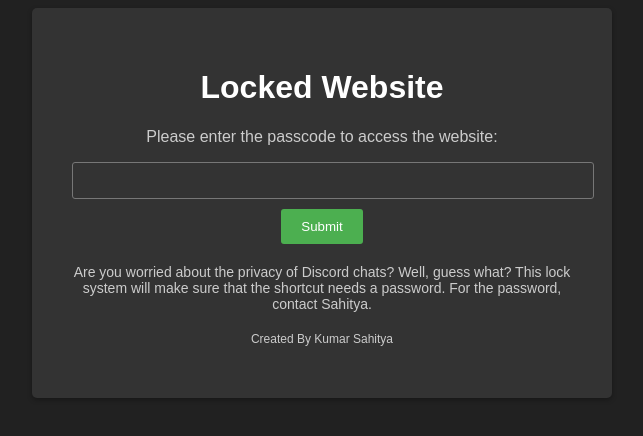
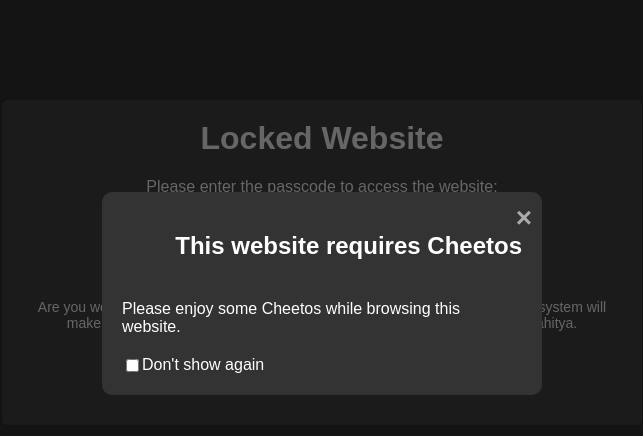
Before and after one commit to kumarafkbot/Discord, a plain HTML site: page index.html in a window 1280 px wide. Shown: the whole page, without its empty margins (318-961 px from the left). Drawn offline with Linux system fonts and the light colour scheme.

Commit message:
Update index.html

```diff
--- a/index.html
+++ b/index.html
@@ -1,5 +1,3 @@
-
-
 
 <!DOCTYPE html>
 <html>
@@ -7,82 +5,133 @@
     <title>Locked Website</title>
     <style>
         body {
-            background-color: #212121;
-            color: #fff;
             font-family: Arial, sans-serif;
-        }
-
-        .container {
-            max-width: 500px;
-            margin: 0 auto;
-            padding: 40px;
-            background-color: #333;
-            border-radius: 5px;
-            box-shadow: 0 2px 5px rgba(0, 0, 0, 0.3);
-            text-align: center;
-        }
-
-        h1 {
-            text-align: center;
-            color: #fff;
-        }
-
-        p {
-            color: #ccc;
-        }
-
-        input[type="password"] {
-            width: 100%;
-            padding: 10px;
-            margin-bottom: 10px;
-            border-radius: 3px;
-            border: 1px solid #777;
+            margin: 0;
+            padding: 0;
             background-color: #333;
             color: #fff;
         }
 
-        button {
-            background-color: #4CAF50;
-            color: white;
-            padding: 10px 20px;
-            border: none;
-            border-radius: 3px;
+        .container {
+            max-width: 600px;
+            margin: 100px auto;
+            background-color: #444;
+            padding: 20px;
+            border-radius: 5px;
+            text-align: center;
+            box-shadow: 0 0 10px rgba(0, 0, 0, 0.1);
+        }
+
+        h1 {
+            margin-top: 0;
+        }
+
+        p {
+            margin-bottom: 20px;
+        }
+
+        .description {
+            font-size: 14px;
+            color: #fff;
+        }
+
+        .credit-container {
+            margin-top: 40px;
+        }
+
+        .credit {
+            font-size: 12px;
+            color: #fff;
+        }
+
+        .modal {
+            display: none;
+            position: fixed;
+            z-index: 999;
+            left: 0;
+            top: 0;
+            width: 100%;
+            height: 100%;
+            overflow: auto;
+            background-color: rgba(0, 0, 0, 0.6);
+        }
+
+        .modal-content {
+            background-color: #333;
+            margin: 15% auto;
+            padding: 20px;
+            border-radius: 10px;
+            max-width: 400px;
+            color: #fff;
+            position: relative;
+        }
+
+        .modal-header {
+            display: flex;
+            justify-content: flex-end;
+            align-items: center;
+            margin-bottom: 20px;
+        }
+
+        .modal-close {
+            color: #aaa;
+            font-size: 28px;
+            font-weight: bold;
+            cursor: pointer;
+            position: absolute;
+            top: 10px;
+            right: 10px;
+        }
+
+        .modal-close:hover,
+        .modal-close:focus {
+            color: #fff;
+            text-decoration: none;
             cursor: pointer;
         }
 
-        button:hover {
-            background-color: #45a049;
+        .modal-check {
+            display: flex;
+            align-items: center;
+            margin-top: 20px;
         }
 
-        .description {
-            margin-top: 20px;
-            font-size: 14px;
-            text-align: center;
-            color: #ccc;
+        .modal-input {
+            margin-bottom: 10px;
         }
 
-        .credit {
-            margin-top: 20px;
-            font-size: 12px;
-            text-align: center;
-            color: #ccc;
+        .modal-submit {
+            background-color: #4CAF50;
+            color: #fff;
+            padding: 10px 20px;
+            border: none;
+            border-radius: 5px;
+            cursor: pointer;
+            font-size: 16px;
+            margin-top: 10px;
         }
     </style>
     <script>
-        function checkPasscode() {
-            var passcode = document.getElementById("passcode").value;
-            if (passcode === "6969") {
-                window.location.href = "https://discord.com/app";
-            } else {
-                alert("Incorrect passcode. Please try again.");
-            }
+        window.onload = function() {
+            var modal = document.getElementById("modal");
+            modal.style.display = "block";
+        };
+
+        function closeModal() {
+            var modal = document.getElementById("modal");
+            modal.style.display = "none";
         }
 
-        function handleKeyPress(event) {
-            if (event.keyCode === 13) {
-                event.preventDefault();
-                checkPasscode();
-            }
+        function toggleDarkMode() {
+            var body = document.querySelector("body");
+            var container = document.querySelector(".container");
+            var modalContent = document.querySelector(".modal-content");
+            var modalClose = document.querySelector(".modal-close");
+
+            body.classList.toggle("dark-mode");
+            container.classList.toggle("dark-mode");
+            modalContent.classList.toggle("dark-mode");
+            modalClose.classList.toggle("dark-mode");
         }
     </script>
 </head>
@@ -90,10 +139,27 @@
     <div class="container">
         <h1>Locked Website</h1>
         <p>Please enter the passcode to access the website:</p>
-        <input type="password" id="passcode" onkeypress="handleKeyPress(event)">
-        <button onclick="checkPasscode()">Submit</button>
+        <input type="password" id="passcode">
+        <br>
+        <button class="modal-submit" onclick="checkPasscode()">Submit</button>
         <p class="description">Are you worried about the privacy of Discord chats? Well, guess what? This lock system will make sure that the shortcut needs a password. For the password, contact Sahitya.</p>
-        <p class="credit">Created By Kumar Sahitya</p>
+        <div class="credit-container">
+            <p class="credit">Created By Kumar Sahitya</p>
+        </div>
+    </div>
+
+    <div id="modal" class="modal">
+        <div class="modal-content">
+            <div class="modal-header">
+                <h2>This website requires Cheetos</h2>
+                <span class="modal-close" onclick="closeModal()">&times;</span>
+            </div>
+            <p>Please enjoy some Cheetos while browsing this website.</p>
+            <div class="modal-check">
+                <input type="checkbox" id="checkbox">
+                <label class="modal-check-label" for="checkbox">Don't show again</label>
+            </div>
+        </div>
     </div>
 </body>
 </html>
```
